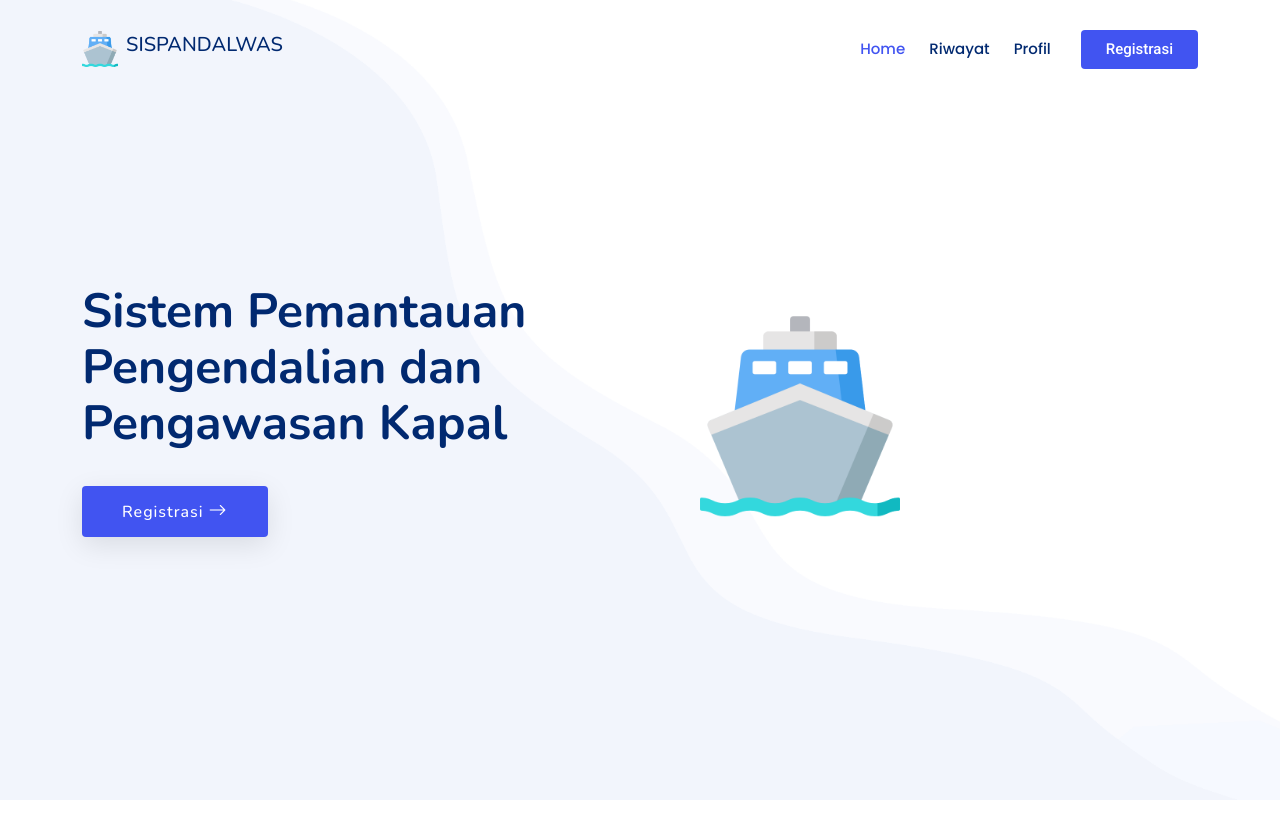
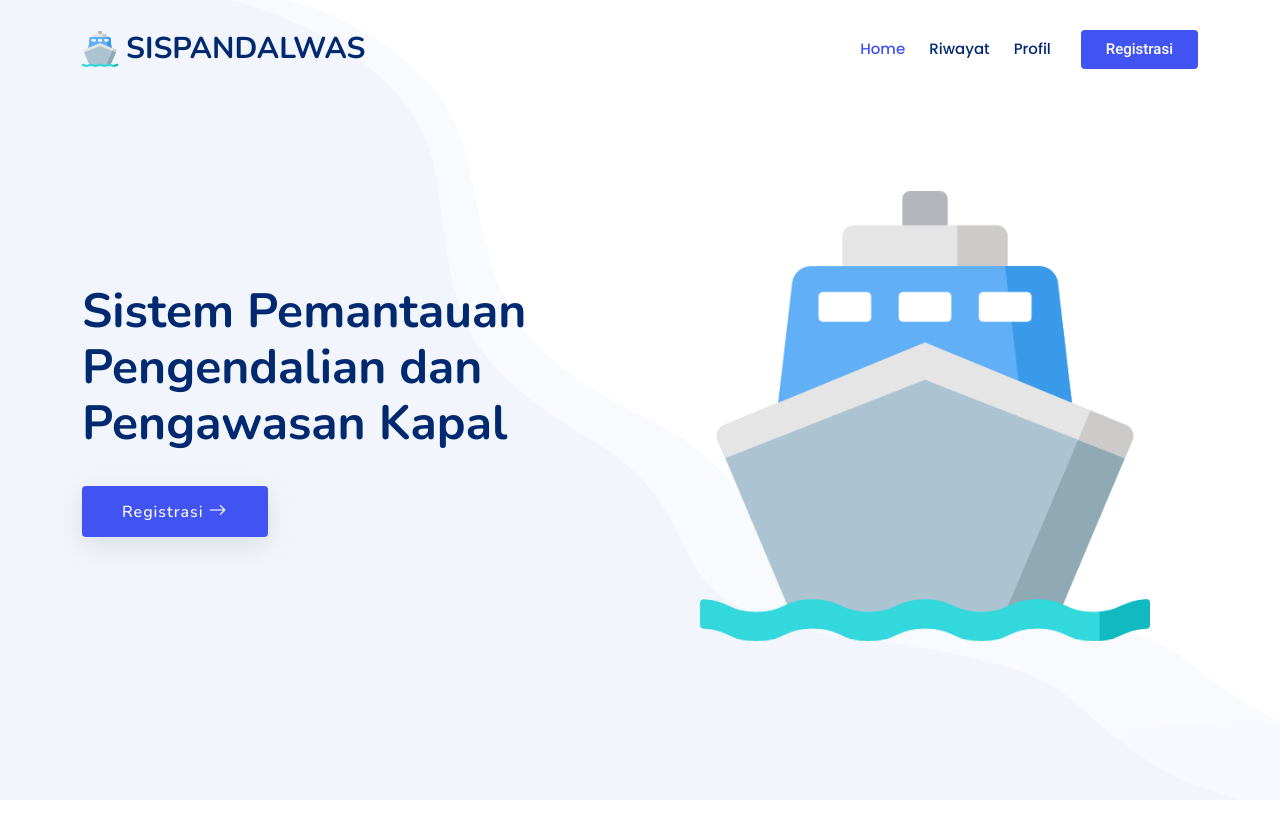
Before and after one commit to WannxxRd/Booking-system, a CodeIgniter 4 app: the page made by app/Views/landing.php in a window 1280 px wide. Shown: the top 840 px of the page. Run offline with PHP 8.4 and a stand-in for CodeIgniter, Linux system fonts and the light colour scheme; the template is opened without the code that fills it, so the values that code supplies are empty; some libraries are stand-ins or nearby versions.

Commit message:
Second commit

```diff
--- a/app/Views/landing.php
+++ b/app/Views/landing.php
@@ -56,11 +56,11 @@
 <body class="index-page">
 
     <header id="header" class="header d-flex align-items-center fixed-top">
-        <div class="container-fluid container-sm position-relative d-flex align-items-center">
+        <div class="container-fluid container-xl position-relative d-flex align-items-center">
 
             <a href="<?= base_url() ?>" class="logo d-flex align-items-center me-auto">
                 <img src="<?= base_url('assets/img/logo.png') ?>" alt="Logo">
-                <h5 class="sitename">SISPANDALWAS</h5>
+                <h1 class="sitename">SISPANDALWAS</h1>
             </a>
 
             <?= view('menu') ?>
@@ -88,7 +88,7 @@
                         </div>
                     </div>
                     <div class="col-lg-6 order-1 order-lg-2 hero-img" data-aos="zoom-out">
-                        <img src="<?= base_url('assets/img/logo.png') ?>" class="img-fluid animated" width="200px">
+                        <img src="<?= base_url('assets/img/logo.png') ?>" class="img-fluid animated" alt="">
                     </div>
                 </div>
             </div>
@@ -103,6 +103,20 @@
                 <h2>Maps</h2>
                 <p>Kawasan Konservasi Misool Selatan<br></p>
             </div><!-- End Section Title -->
+
+            <!-- <div class="container">
+
+                <div class="row gy-4">
+
+                    <div class="col-lg-12">
+                        <div class="card">
+                            <img src="<?= base_url('assets/img/Peta2.PNG') ?>" class="img-fluid" alt="">
+                        </div>
+                    </div><!-- End Card Item -->
+
+            </div>
+
+            </div> -->
 
             <div class="container mt-5">
 
```
